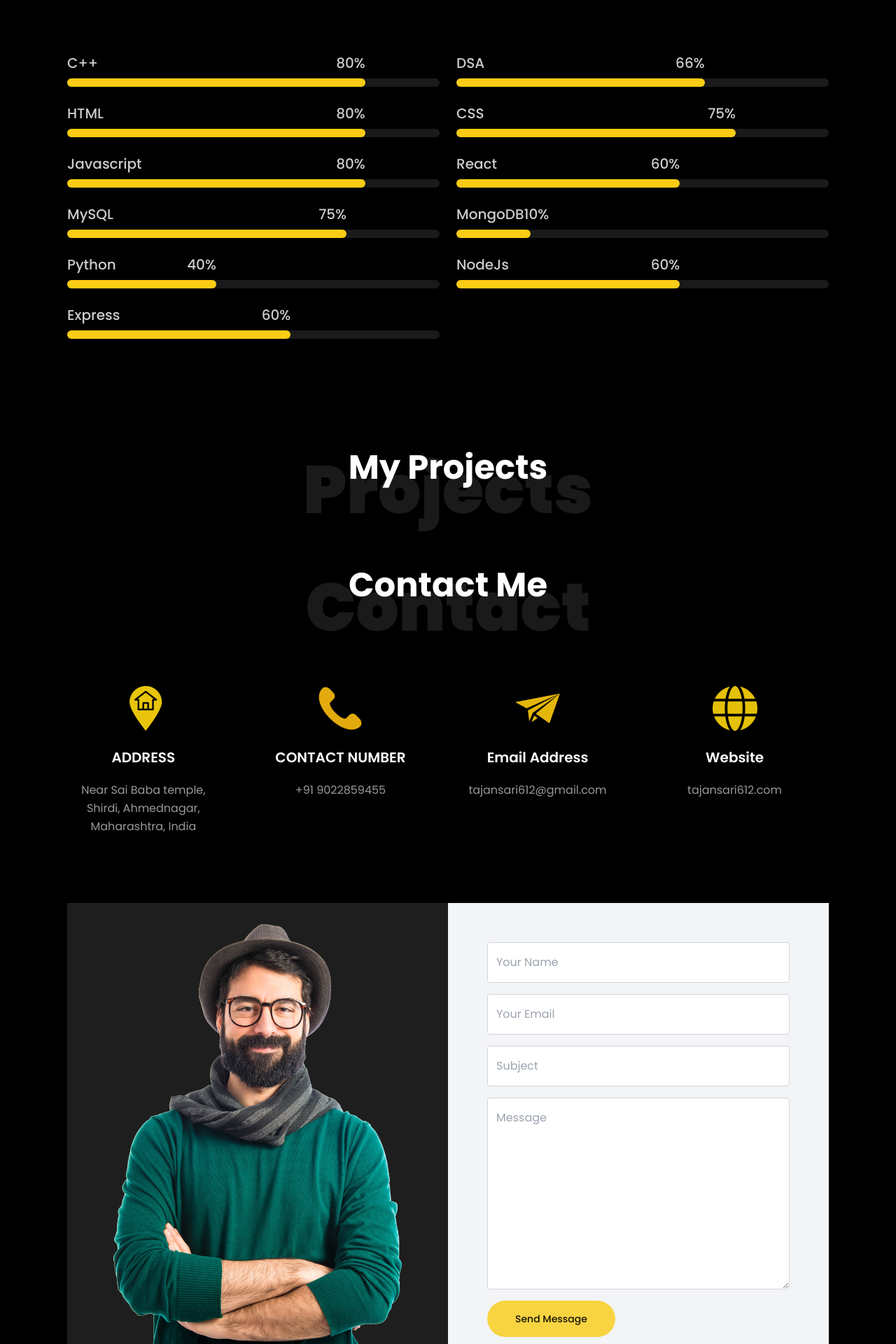
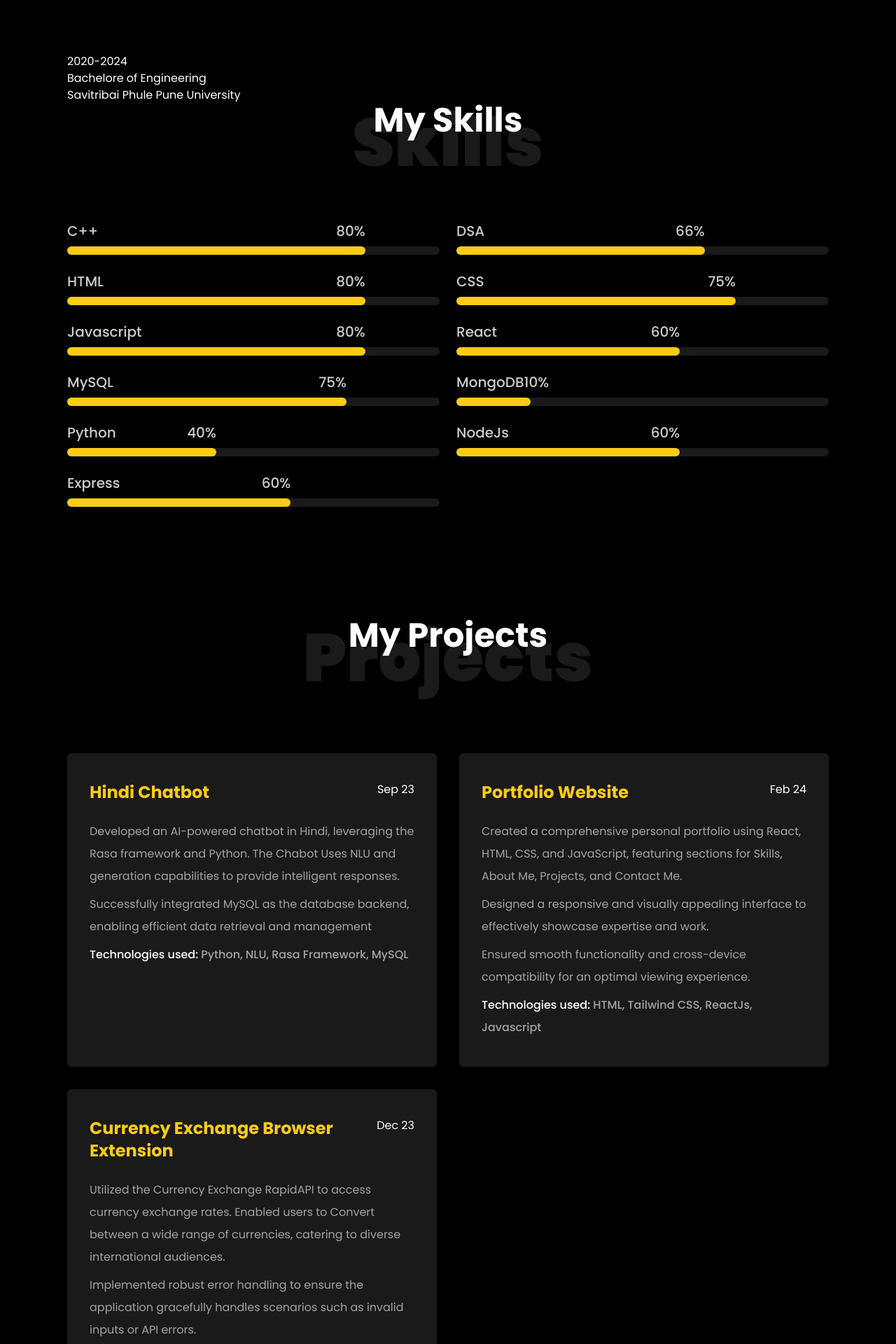
Before and after one commit to tajansari612/Portfolio-Website-Project, a React (Vite) app in the folder Portfolio-Website-Project/: page / in a window 1280 px wide. Shown: the part 200-2120 px from the top of the page at 70% size. Built offline with nearby package versions, Linux system fonts and the light colour scheme.

Commit message:
Project section completed

```diff
--- a/Portfolio-Website-Project/src/App.jsx
+++ b/Portfolio-Website-Project/src/App.jsx
@@ -31,7 +31,23 @@ function App() {
       <main id="main" className="mt-8">
         <div id="home"></div>
         <div id="about"></div>
-        <div id="academics"></div>
+        <div id="education">
+          <h1 className="text-center font-bold mb-6 text-5xl">Education</h1>
+          <h2 className="text-center font-black text-8xl -translate-y-16 text-white/10">Education</h2>
+          <div id="education-box">
+            <div id="be">
+              <h1>2020-2024</h1>
+              <h2>Bachelore of Engineering</h2>
+              <h3>Savitribai Phule Pune University</h3>
+            </div>
+            <div id="hsc">
+
+            </div>
+            <div id="ssc">
+
+            </div>
+          </div>
+        </div>
 
         <div id="skills" className="w-full mb-40">
           <h1 className="text-center font-bold mb-6 text-5xl">My Skills</h1>
@@ -151,12 +167,77 @@ function App() {
 
         </div>
 
-        <div id="projects">
+        <div id="projects" className="mb-40">
           <h1 className="text-center font-bold mb-6 text-5xl">My Projects</h1>
           <h2 className="text-center font-black text-8xl -translate-y-16 text-white/10">Projects</h2>
+          <div id="project-box" className="grid grid-cols-2 gap-8 mt-6">
+
+            <div id="hindi-chatbot" className="px-8 py-10 bg-white/10 rounded-md">
+              <div className="flex flex-row justify-between mb-6">
+                <h1 className="inline text-yellow-400 text-2xl font-bold">Hindi Chatbot</h1>
+                <h2 className="inline">Sep 23</h2>
+              </div>
+              <ul className="flex flex-col gap-2 leading-loose text-white/60">
+                <li>
+                  Developed an AI-powered chatbot in Hindi, leveraging the Rasa
+                  framework and Python. The Chabot Uses NLU and generation capabilities
+                  to provide intelligent responses.
+                </li>
+                <li>
+                  Successfully integrated MySQL as the database backend, enabling
+                  efficient data retrieval and management
+                </li>
+                <li className="text-white font-medium">
+                  Technologies used: <span className="font-base text-white/60">Python, NLU, Rasa Framework, MySQL</span>
+                </li>
+              </ul>
+            </div>
+
+            <div id="portfolio-website" className="px-8 py-10 bg-white/10 rounded-md">
+              <div className="flex flex-row justify-between mb-6">
+                <h1 className="inline text-yellow-400 text-2xl font-bold">Portfolio Website</h1>
+                <h2 className="inline">Feb 24</h2>
+              </div>
+              <ul className="flex flex-col gap-2 leading-loose text-white/60">
+                <li>
+                  Created a comprehensive personal portfolio using React, HTML, CSS, and JavaScript, featuring
+                  sections for Skills, About Me, Projects, and Contact Me.
+                </li>
+                <li>
+                  Designed a responsive and visually appealing interface to effectively showcase expertise and work.
+                </li>
+                <li>
+                  Ensured smooth functionality and cross-device compatibility for an optimal viewing experience.
+                </li>
+                <li className="text-white font-medium">
+                  Technologies used: <span className="font-base text-white/60">HTML, Tailwind CSS, ReactJs, Javascript</span>
+                </li>
+              </ul>
+            </div>
+
+            <div id="currency-exchange-browser-extension" className="px-8 py-10 bg-white/10 rounded-md">
+              <div className="flex flex-row justify-between mb-6">
+                <h1 className="inline text-yellow-400 text-2xl font-bold">Currency Exchange Browser Extension</h1>
+                <h2 className="inline text-nowrap">Dec 23</h2>
+              </div>
+              <ul className="flex flex-col gap-2 leading-loose text-white/60">
+                <li>
+                  Utilized the Currency Exchange RapidAPI to access currency exchange rates. Enabled users to
+                  Convert between a wide range of currencies, catering to diverse international audiences.
+                </li>
+                <li>
+                  Implemented robust error handling to ensure the application gracefully handles scenarios such as
+                  invalid inputs or API errors.
+                </li>
+                <li className="text-white font-medium">
+                  Technologies used: <span className="font-base text-white/60"> JavaScript, RapidAPI, HTML, CSS</span>
+                </li>
+              </ul>
+            </div>
+          </div>
         </div>
 
-        <div id="contact" className="flex flex-col">
+        <div id="contact" className="flex flex-col mb-12">
           <h1 className="text-center font-bold mb-6 text-5xl">Contact Me</h1>
           <h2 className="text-center font-black text-8xl -translate-y-16 text-white/10">Contact</h2>
           <div id="contact-details" className="flex flex-row gap-16 mb-24">
```
